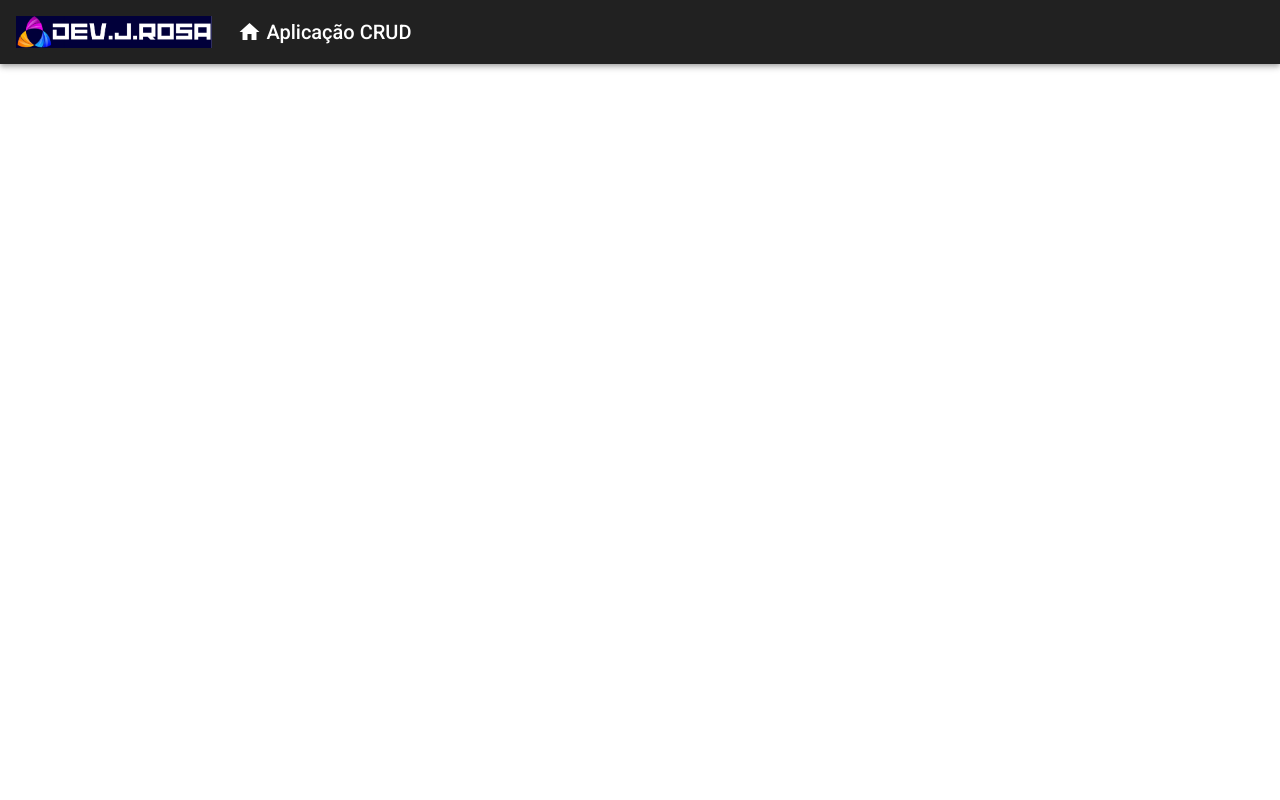
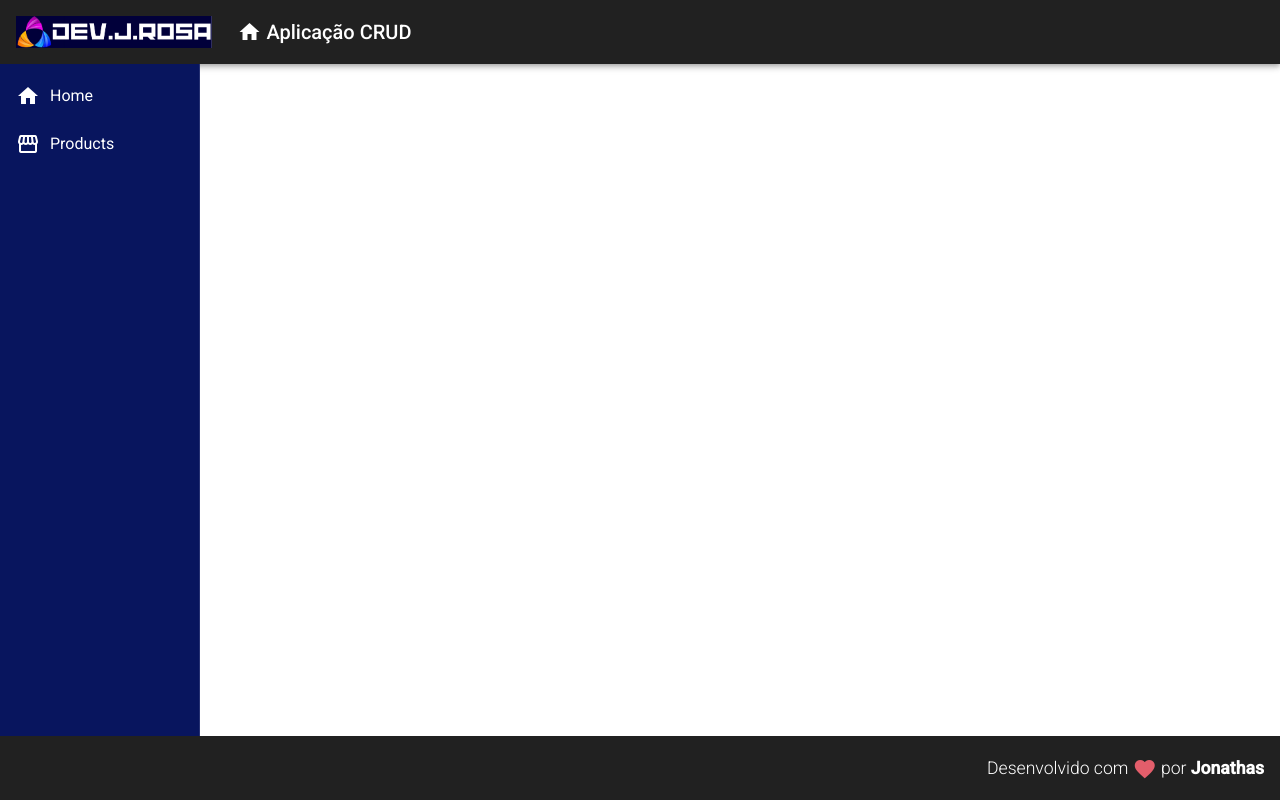
Before and after one commit to JonathasRosa/Angular9-Cod3r, an Angular app in the folder frontend/: page / in a window 1280 px wide. Built offline with nearby package versions, Linux system fonts and the light colour scheme.

Commit message:
Update  Angular Cod3r

```diff
--- a/frontend/src/app/app.component.html
+++ b/frontend/src/app/app.component.html
@@ -1 +1,3 @@
 <app-header> </app-header>
+<app-nav></app-nav>
+<app-footer></app-footer>
--- /dev/null
+++ b/frontend/src/app/components/template/footer/footer.component.css
@@ -0,0 +1,15 @@
+.footer {
+    position: fixed;
+    bottom: 0;
+    display: flex;
+    justify-content: flex-end;
+}
+
+.footer > span {
+    font-size: 1.1rem;
+    font-weight: 300;
+}
+#link {
+    color: white;
+    text-decoration: none;
+}
--- /dev/null
+++ b/frontend/src/app/components/template/footer/footer.component.html
@@ -0,0 +1,9 @@
+<mat-toolbar class="footer">
+    <span>
+        Desenvolvido com
+        <i class="material-icons red v-middle">
+            favorite
+        </i>
+        por <strong><a id="link" href="https://github.com/JONATHASROSA" target="_blank">Jonathas</a></strong>
+    </span>
+</mat-toolbar>
--- /dev/null
+++ b/frontend/src/app/components/template/footer/footer.component.ts
@@ -0,0 +1,15 @@
+import { Component, OnInit } from '@angular/core';
+
+@Component({
+  selector: 'app-footer',
+  templateUrl: './footer.component.html',
+  styleUrls: ['./footer.component.css']
+})
+export class FooterComponent implements OnInit {
+
+  constructor() { }
+
+  ngOnInit(): void {
+  }
+
+}
--- /dev/null
+++ b/frontend/src/app/components/template/nav/nav.component.css
@@ -0,0 +1,7 @@
+.sidenav {
+    background-color: #08155e;
+    width: 200px;
+}
+.sidenav i {
+    padding-right: 10px;
+}
--- /dev/null
+++ b/frontend/src/app/components/template/nav/nav.component.html
@@ -0,0 +1,18 @@
+<mat-sidenav-container clas="container">
+    <mat-sidenav class="sidenav" mode="side" opened fixedInViewport="true" fixedTopGap="64" fixedBottomGap="64">
+        <mat-nav-list class="nav-list">
+            <a mat-list-item>
+                <i class="material-icons">
+                    home
+                </i>
+                Home
+            </a>
+            <a mat-list-item>
+                <i class="material-icons">
+                    storefront
+                </i>
+                Products
+            </a>
+        </mat-nav-list>
+    </mat-sidenav>
+</mat-sidenav-container>
--- /dev/null
+++ b/frontend/src/app/components/template/nav/nav.component.ts
@@ -0,0 +1,15 @@
+import { Component, OnInit } from '@angular/core';
+
+@Component({
+  selector: 'app-nav',
+  templateUrl: './nav.component.html',
+  styleUrls: ['./nav.component.css']
+})
+export class NavComponent implements OnInit {
+
+  constructor() { }
+
+  ngOnInit(): void {
+  }
+
+}
--- a/frontend/src/styles.css
+++ b/frontend/src/styles.css
@@ -2,3 +2,9 @@
 
 html, body { height: 100%; }
 body { margin: 0; font-family: Roboto, "Helvetica Neue", sans-serif; }
+.red {
+    color:rgb(227, 94, 107);
+}
+.v-middle {
+    vertical-align: middle;
+}
```
Also changed, not shown: frontend/src/app/app.module.ts (+12 -3 lines), 2 other files (tests, documents, lock files or other folders).
